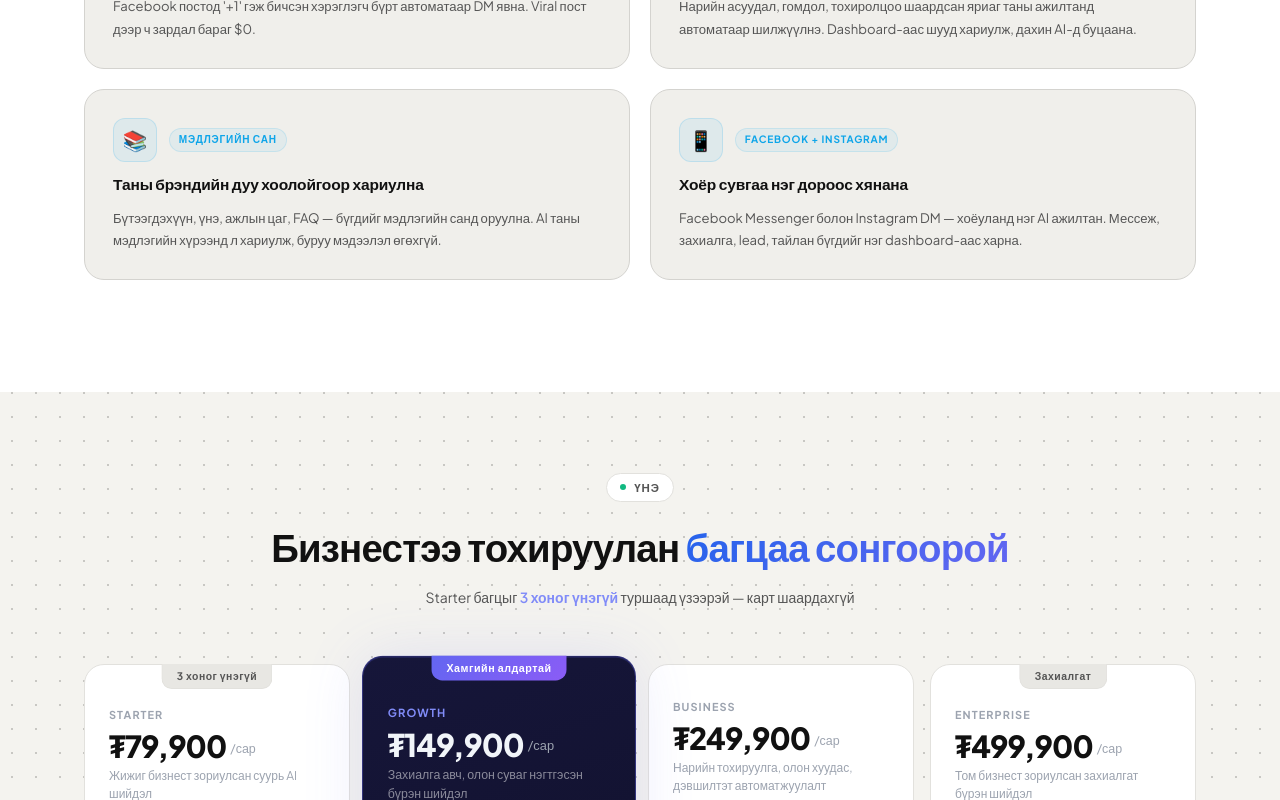
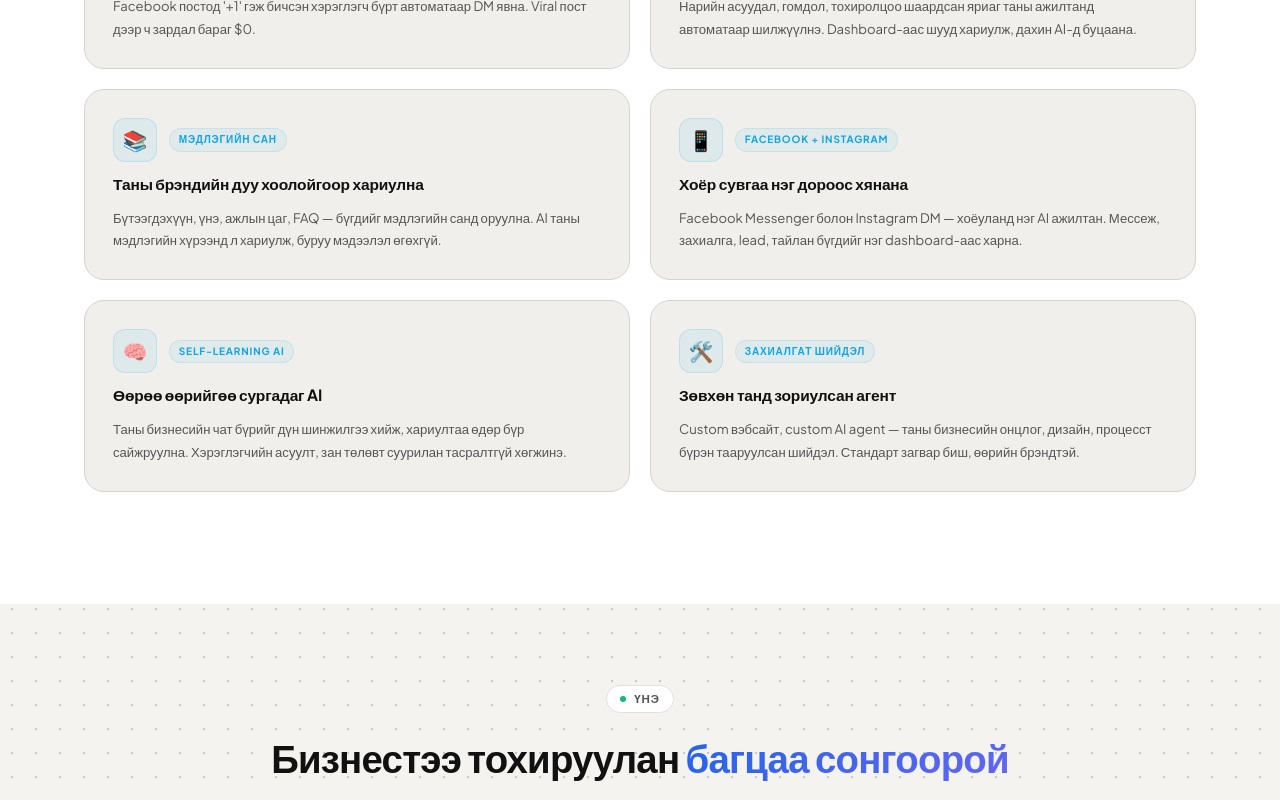
Before and after one commit to ubarino28/mongolagent-web, a Next.js app: page / in a window 1280 px wide. Shown: the part 1683-2483 px from the top of the page. Built offline with nearby package versions, Linux system fonts and the light colour scheme.

Commit message:
feat: add self-learning AI and custom agent cards to why-us section

```diff
--- a/app/page.tsx
+++ b/app/page.tsx
@@ -345,6 +345,18 @@ export default function HomePage() {
                 title: "Хоёр сувгаа нэг дороос хянана",
                 desc: "Facebook Messenger болон Instagram DM — хоёуланд нэг AI ажилтан. Мессеж, захиалга, lead, тайлан бүгдийг нэг dashboard-аас харна.",
               },
+              {
+                badge: "Self-learning AI",
+                icon: "🧠",
+                title: "Өөрөө өөрийгөө сургадаг AI",
+                desc: "Таны бизнесийн чат бүрийг дүн шинжилгээ хийж, хариултаа өдөр бүр сайжруулна. Хэрэглэгчийн асуулт, зан төлөвт суурилан тасралтгүй хөгжинэ.",
+              },
+              {
+                badge: "Захиалгат шийдэл",
+                icon: "🛠️",
+                title: "Зөвхөн танд зориулсан агент",
+                desc: "Custom вэбсайт, custom AI agent — таны бизнесийн онцлог, дизайн, процесст бүрэн тааруулсан шийдэл. Стандарт загвар биш, өөрийн брэндтэй.",
+              },
             ].map(f => (
               <div key={f.title} style={{
                 borderRadius: "1.25rem", padding: "1.75rem",
```
